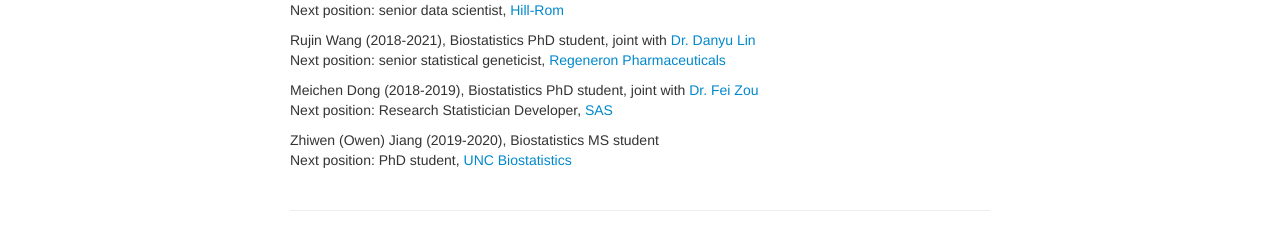
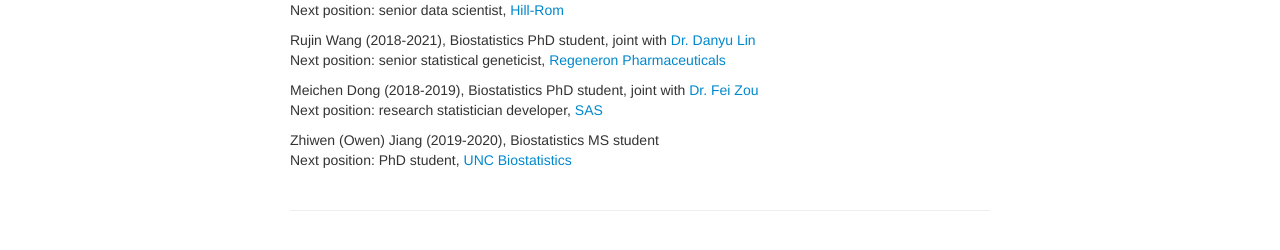
Before and after one commit to yuchaojiang/yuchaojiang.github.io, a Jekyll site: the page built from pages/people.md, in a window 1280 px wide. Shown: the part 482-732 px from the top of the page. Built offline with Jekyll 4.4.1, drawn with Linux system fonts in a browser that asks for light colours.

```diff
--- a/pages/people.md
+++ b/pages/people.md
@@ -29,7 +29,7 @@ Rujin Wang (2018-2021), Biostatistics PhD student, joint with [Dr. Danyu Lin](ht
 Next position: senior statistical geneticist, [Regeneron Pharmaceuticals](https://www.regeneron.com/)
 
 Meichen Dong (2018-2019), Biostatistics PhD student, joint with [Dr. Fei Zou](https://sph.unc.edu/adv_profile/fei-zou-phd/) <br/>
-Next position: Research Statistician Developer, [SAS](https://www.sas.com/)
+Next position: research statistician developer, [SAS](https://www.sas.com/)
 
 Zhiwen (Owen) Jiang (2019-2020), Biostatistics MS student <br/>
 Next position: PhD student, [UNC Biostatistics](https://sph.unc.edu/bios/biostatistics/)
```
